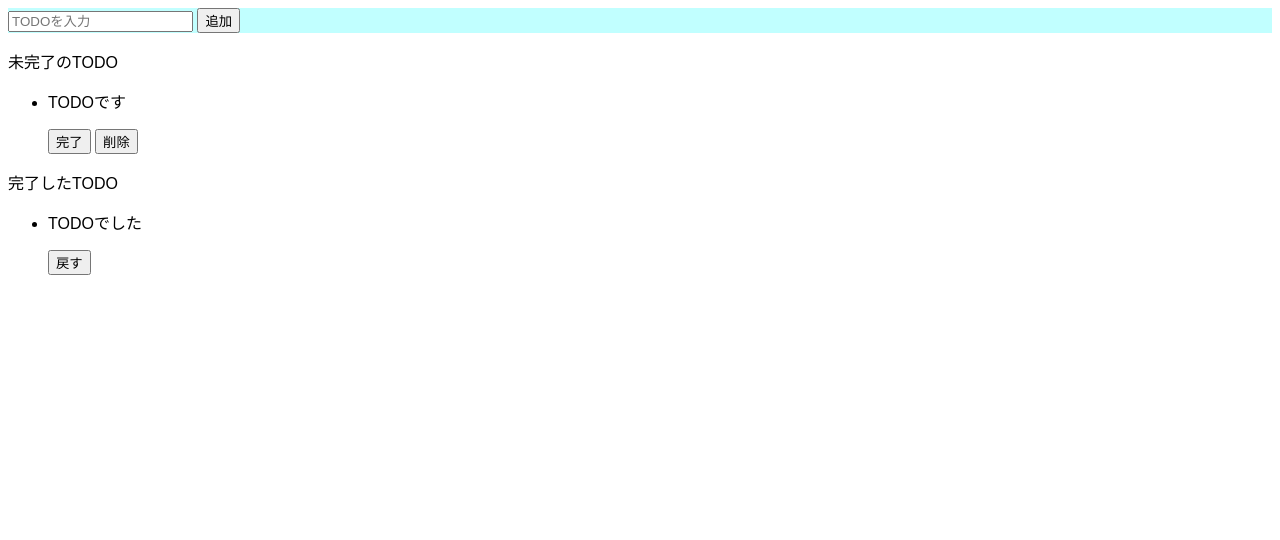
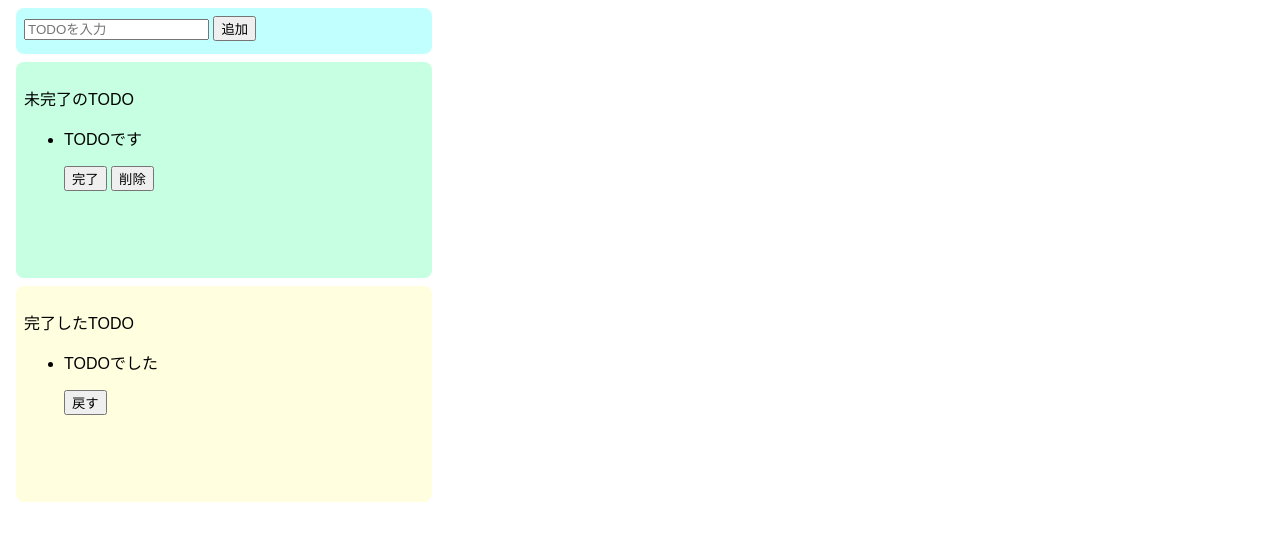
Before and after one commit to Seiya830/javascript-todo-app, a website built with Parcel: page index.html in a window 1280 px wide. Built offline with nearby package versions, Linux system fonts and the light colour scheme.

Commit message:
スタイルの調整

```diff
--- a/index.html
+++ b/index.html
@@ -11,7 +11,7 @@
 		<input placeholder="TODOを入力" />
         <button>追加</button>
 	</div>
-	<div>
+	<div class="incomplete-area">
         <p>未完了のTODO</p>
         <ul>
             <li>
@@ -23,7 +23,7 @@
             </li>
         </ul>
     </div>
-	<div>
+	<div class="complete-area">
         <p>完了したTODO</p>
         <ul>
             <li>
--- a/src/styles.css
+++ b/src/styles.css
@@ -4,8 +4,27 @@
 
 .input-area {
   background-color: #c1ffff;
+  width: 400px;
+  height: 30px;
+  padding: 8px;
+  margin: 8px;
+  border-radius: 8px;
+}
+
+.incomplete-area {
+  background-color: #c6ffe2;
+  width: 400px;
+  min-height: 200px;
+  padding: 8px;
+  margin: 8px;
+  border-radius: 8px;
 }
 
 .complete-area {
-  background-color: #c6ffe2;
+  background-color: #ffffe0;
+  width: 400px;
+  min-height: 200px;
+  padding: 8px;
+  margin: 8px;
+  border-radius: 8px;
 }
```
Also changed, not shown: dist/index.html, 3 other files.
